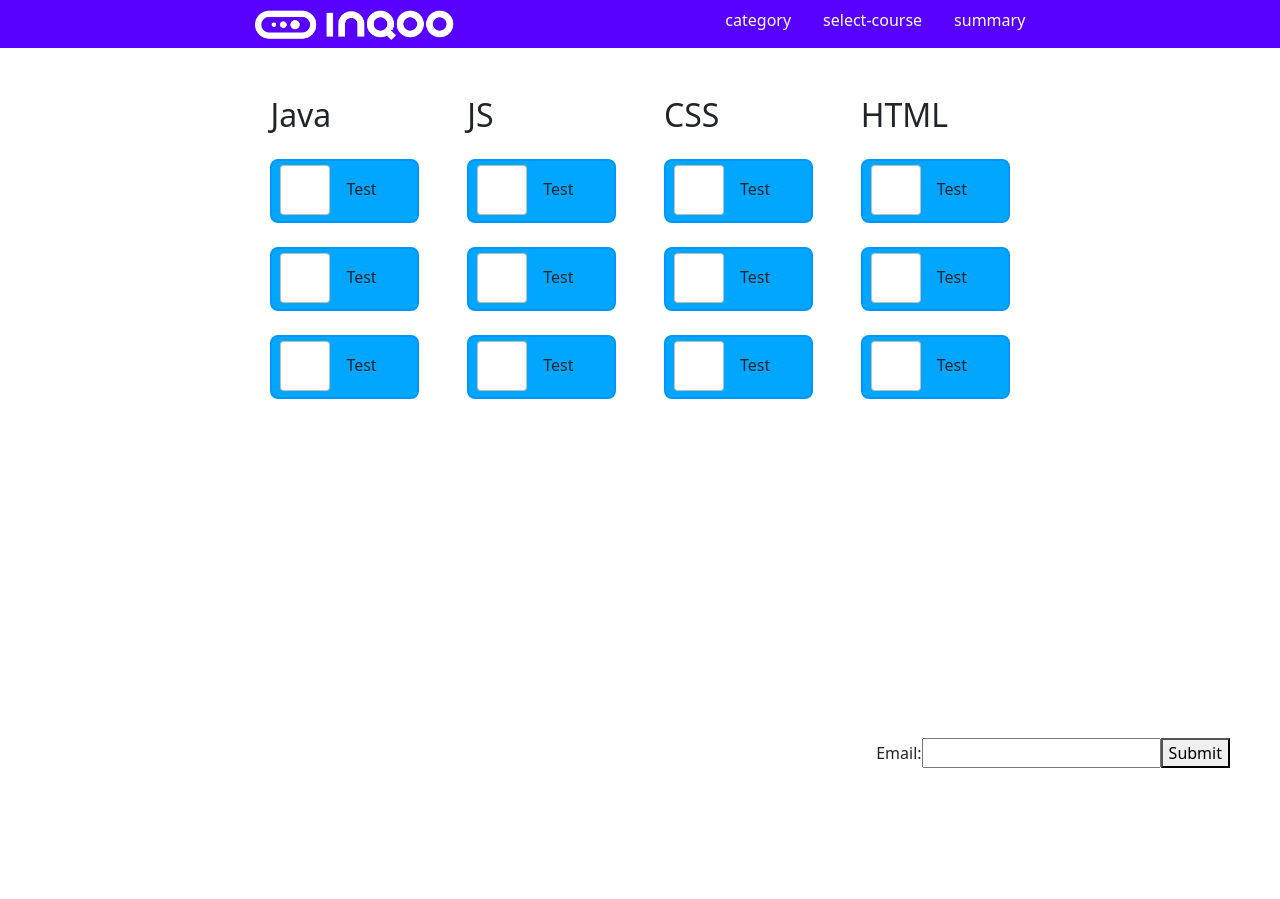
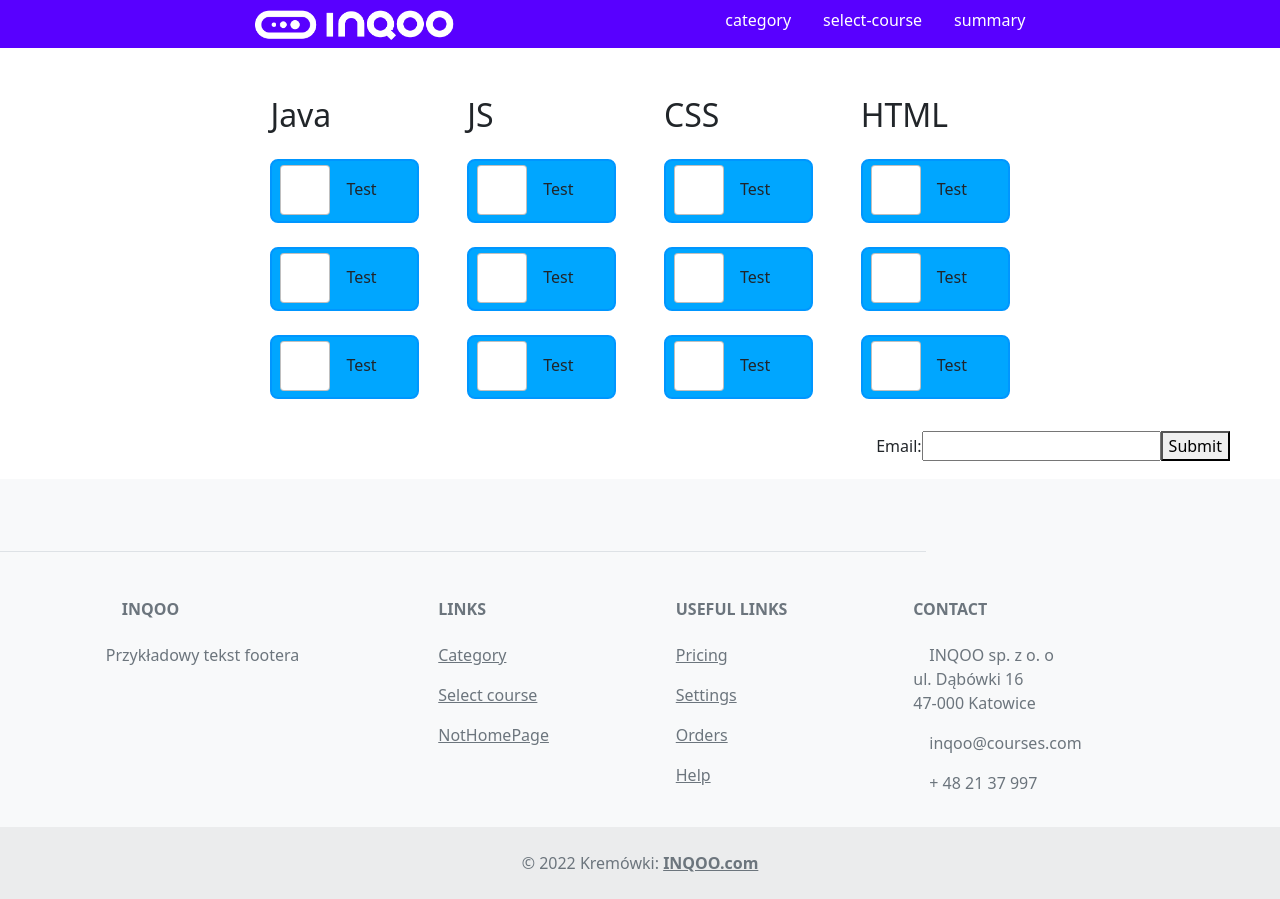
Before and after one commit to tomek1703/inqoo_courses_offer_project_fe, an Angular app in the folder Inqoo_courses_offer_project_app/: page /select-course in a window 1280 px wide. Before the commit the page ends 800 px from the top, so only its background shows below. Built offline with nearby package versions, Linux system fonts and the light colour scheme.

Commit message:
Added footer to app-component and formatted it

```diff
--- a/Inqoo_courses_offer_project_app/src/app/app.component.html
+++ b/Inqoo_courses_offer_project_app/src/app/app.component.html
@@ -1,2 +1,3 @@
 <app-nav-bar [routes] = "routes"></app-nav-bar>
 <router-outlet></router-outlet>
+<app-footer></app-footer>
--- a/Inqoo_courses_offer_project_app/src/app/category/category-page/category-page.component.html
+++ b/Inqoo_courses_offer_project_app/src/app/category/category-page/category-page.component.html
@@ -5,4 +5,3 @@
   [description]="item.description">
   </app-card>
 </div>
-<app-footer></app-footer>
--- a/Inqoo_courses_offer_project_app/src/app/shared/footer/footer.component.scss
+++ b/Inqoo_courses_offer_project_app/src/app/shared/footer/footer.component.scss
@@ -0,0 +1,3 @@
+footer{
+  margin-top: 5em;
+}
--- a/Inqoo_courses_offer_project_app/src/app/shared/form/form.component.scss
+++ b/Inqoo_courses_offer_project_app/src/app/shared/form/form.component.scss
@@ -1,6 +1,8 @@
 .mail-form{
-  position: absolute;
+  position: relative;
+  float: right;
   bottom: 0;
   right: 50px;
   margin-bottom: 2em;
+  margin-top: 2em;
 }
```
